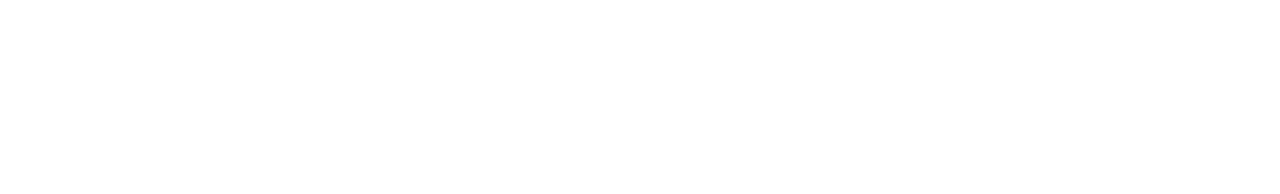
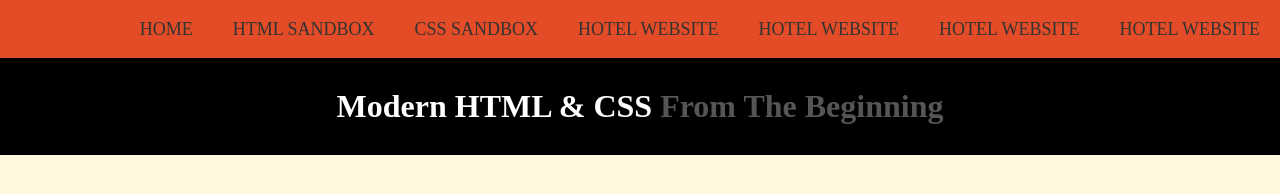
Before and after one commit to KristinaPalmquist/Modern-HTML-and-CSS-from-the-beginning-incl-Sass, a plain HTML site: page index.html in a window 1280 px wide. Drawn offline with Linux system fonts and the light colour scheme.

Commit message:
First draft of nav page

```diff
--- a/index.html
+++ b/index.html
@@ -1,11 +1,35 @@
 <!DOCTYPE html>
 <html lang="en">
-<head>
-    <meta charset="UTF-8">
-    <meta name="viewport" content="width=device-width, initial-scale=1.0">
-    <title>Document</title>
-</head>
-<body>
+  <head>
+    <meta charset="UTF-8" />
+    <meta name="viewport" content="width=device-width, initial-scale=1.0" />
+    <link rel="stylesheet" href="style.css" />
+    <title>Modern HTML & CSS</title>
+  </head>
+  <body>
+    <header>
+    <nav>
+      <ul>
+        <li><a href="#">Home</a></li>
 
-</body>
+        <li><a href="./HTMLsandbox/">HTML sandbox</a></li>
+
+        <li><a href="./CSSsandbox/">CSS sandbox</a></li>
+
+        <li><a href="./Hotel/">Hotel Website</a></li>
+
+        <li><a href="./Hotel/">Hotel Website</a></li>
+        <li><a href="./Hotel/">Hotel Website</a></li>
+        <li><a href="./Hotel/">Hotel Website</a></li>
+      </ul>
+    </nav>
+    <h1>Modern HTML & CSS <span>From The Beginning</span></h1>
+  </header>
+
+    <main>
+      <div class="container">
+
+      </div>
+    </main>
+  </body>
 </html>
--- a/style.css
+++ b/style.css
@@ -0,0 +1,77 @@
+:root {
+  --primary: #e34c26;
+  --secondary: #f06529;
+
+  --blue: #264de4;
+  --lightBlue: #2965f1;
+
+  --white: #fff;
+  --black: #000;
+  --almostBlack: #333;
+  --darkGray: #555;
+  --gray: #777;
+  --lightGray: #f4f4f4;
+  --lightYellow: cornsilk;
+}
+
+* {
+  margin: 0;
+  padding: 0;
+  box-sizing: border-box;
+}
+
+body {
+  width: 100vw;
+  background-color: var(--lightYellow);
+  color: var(--almostBlack);
+}
+
+header nav {
+  width: 100%;
+  background-color: var(--primary);
+  height: 58px;
+  display: flex;
+  align-items: center;
+  justify-content: space-between;
+}
+
+header nav ul {
+  width: 100%;
+  list-style: none;
+  display: flex;
+  align-items: center;
+  justify-content: flex-end;
+}
+
+header nav ul li a {
+  text-decoration: none;
+  font-size: 18px;
+  text-transform: uppercase;
+  color: var(--almostBlack);
+  padding: 20px;
+}
+
+header nav ul li a:hover {
+    background-color: var(--secondary);
+    color: var(--black);
+
+}
+
+main {
+  background-color: var(--white);
+}
+
+.container {
+  max-width: 1200px;
+}
+
+header h1 {
+  text-align: center;
+  background-color: var(--black);
+  color: var(--white);
+  padding: 30px;
+}
+
+h1 span {
+  color: var(--darkGray);
+}
```
